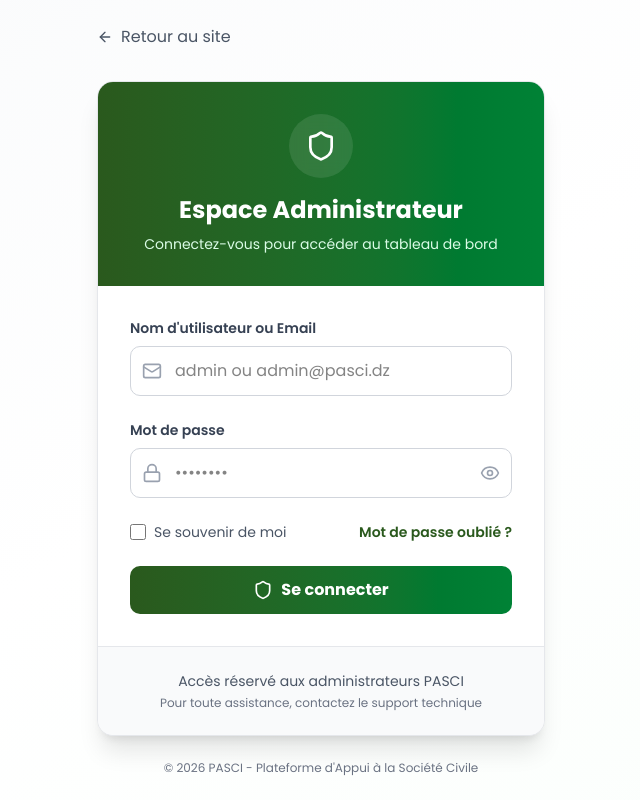
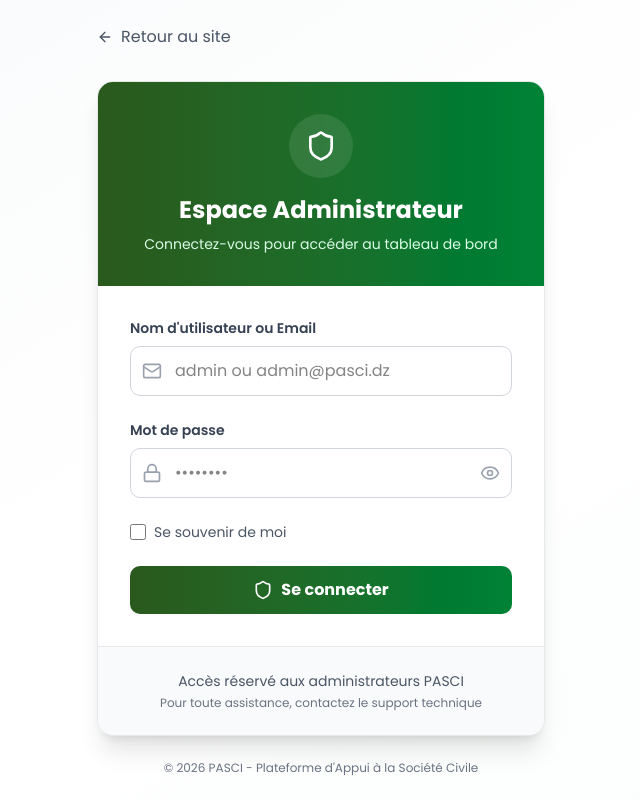
Before and after one commit to ordemdigitale/pasci-web, a Next.js app: page /admin/login in a window 1280 px wide. Shown: the whole page, without its empty margins (319-959 px from the left). Built offline with nearby package versions, Linux system fonts and the light colour scheme; no server answers.

Commit message:
Update page.tsx

```diff
--- a/app/admin/login/page.tsx
+++ b/app/admin/login/page.tsx
@@ -130,8 +130,8 @@ export default function AdminLoginPage() {
                 </div>
               </div>
 
-              {/* Remember Me & Forgot Password */}
-              <div className="flex items-center justify-between">
+              {/* Remember Me */}
+              <div className="flex items-center">
                 <label className="flex items-center gap-2 cursor-pointer">
                   <input
                     type="checkbox"
@@ -139,12 +139,6 @@ export default function AdminLoginPage() {
                   />
                   <span className="text-sm text-gray-600">Se souvenir de moi</span>
                 </label>
-                <Link
-                  href="/auth/forgot-password"
-                  className="text-sm text-[#2a591d] hover:text-green-700 font-semibold transition-colors"
-                >
-                  Mot de passe oublié ?
-                </Link>
               </div>
 
               {/* Submit Button */}
```
